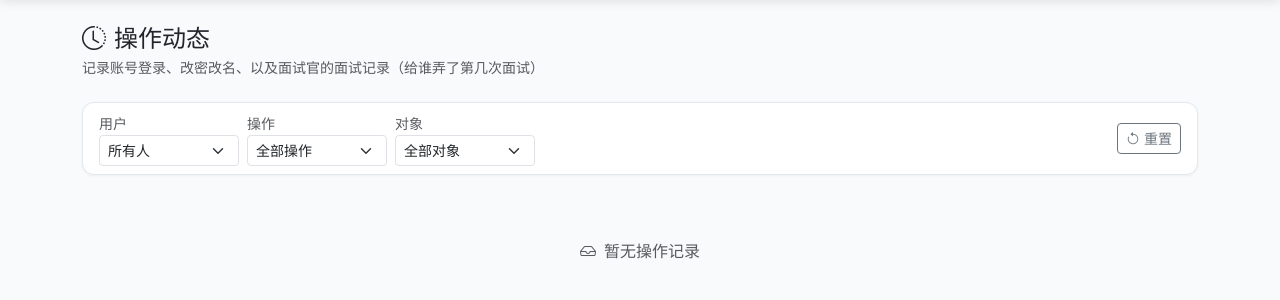
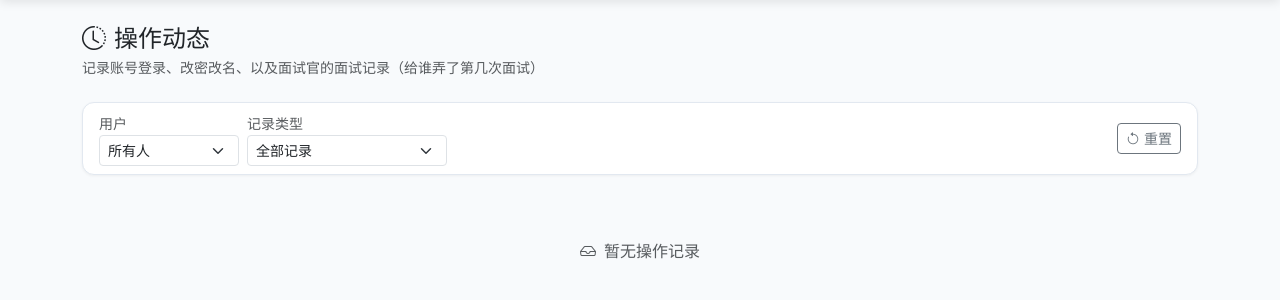
Before and after one commit to teio11111/AI-Interview-Agent, a Flask app: template templates/profile.html in a window 1280 px wide. Shown: the part 60-360 px from the top of the page. Run offline with Flask 3, Linux system fonts and the light colour scheme; the template is opened without the code that fills it, so the values that code supplies are empty.

Commit message:
refactor: 审计页筛选改为'对象·操作'两级分组单下拉
原结构两个并列下拉（操作 + 对象），用户难以理解交集关系。
改为单下拉用 <optgroup> 按对象分类：
- 账户: 登录/登出/改密码/改用户名
- 面试: 面试开始

option value 格式: 'action|target_type'，前端 change 时拆分分别传给后端。

```diff
--- a/templates/profile.html
+++ b/templates/profile.html
@@ -8,7 +8,7 @@
     </div>
 </div>
 
-<!-- 筛选栏 -->
+<!-- 筛选栏：按"对象·操作"两级分组单下拉 -->
 <div class="card mb-3">
     <div class="card-body py-2">
         <div class="row g-2 align-items-center">
@@ -19,22 +19,18 @@
                 </select>
             </div>
             <div class="col-auto">
-                <label class="small text-muted me-1">操作</label>
-                <select id="filterAction" class="form-select form-select-sm" style="width:140px" onchange="loadLogs(1)">
-                    <option value="">全部操作</option>
-                    <option value="login">登录</option>
-                    <option value="logout">登出</option>
-                    <option value="create">面试开始</option>
-                    <option value="change_password">修改密码</option>
-                    <option value="change_username">修改用户名</option>
-                </select>
-            </div>
-            <div class="col-auto">
-                <label class="small text-muted me-1">对象</label>
-                <select id="filterTarget" class="form-select form-select-sm" style="width:140px" onchange="loadLogs(1)">
-                    <option value="">全部对象</option>
-                    <option value="user">用户</option>
-                    <option value="interview_session">面试会话</option>
+                <label class="small text-muted me-1">记录类型</label>
+                <select id="filterCategory" class="form-select form-select-sm" style="width:200px" onchange="loadLogs(1)">
+                    <option value="">全部记录</option>
+                    <optgroup label="账户">
+                        <option value="login|user">登录</option>
+                        <option value="logout|user">登出</option>
+                        <option value="change_password|user">改密码</option>
+                        <option value="change_username|user">改名</option>
+                    </optgroup>
+                    <optgroup label="面试">
+                        <option value="create|interview_session">面试开始</option>
+                    </optgroup>
                 </select>
             </div>
             <div class="col-auto ms-auto">
@@ -118,11 +114,14 @@ async function loadLogs(page) {
 
     const params = new URLSearchParams({ page, per_page: 50 });
     const userId = document.getElementById('filterUser').value;
-    const action = document.getElementById('filterAction').value;
-    const target = document.getElementById('filterTarget').value;
+    // 解析 "action|target_type" 格式的复合值
+    const category = document.getElementById('filterCategory').value;
     if (userId) params.set('user_id', userId);
-    if (action) params.set('action', action);
-    if (target) params.set('target_type', target);
+    if (category) {
+        const [action, targetType] = category.split('|');
+        if (action) params.set('action', action);
+        if (targetType) params.set('target_type', targetType);
+    }
 
     document.getElementById('logList').innerHTML = '<div class="text-center py-4 text-muted"><div class="spinner-border spinner-border-sm me-2"></div>加载中...</div>';
 
@@ -161,8 +160,7 @@ async function loadUsers() {
 
 function resetFilters() {
     document.getElementById('filterUser').value = '';
-    document.getElementById('filterAction').value = '';
-    document.getElementById('filterTarget').value = '';
+    document.getElementById('filterCategory').value = '';
     loadLogs(1);
 }
 
```
